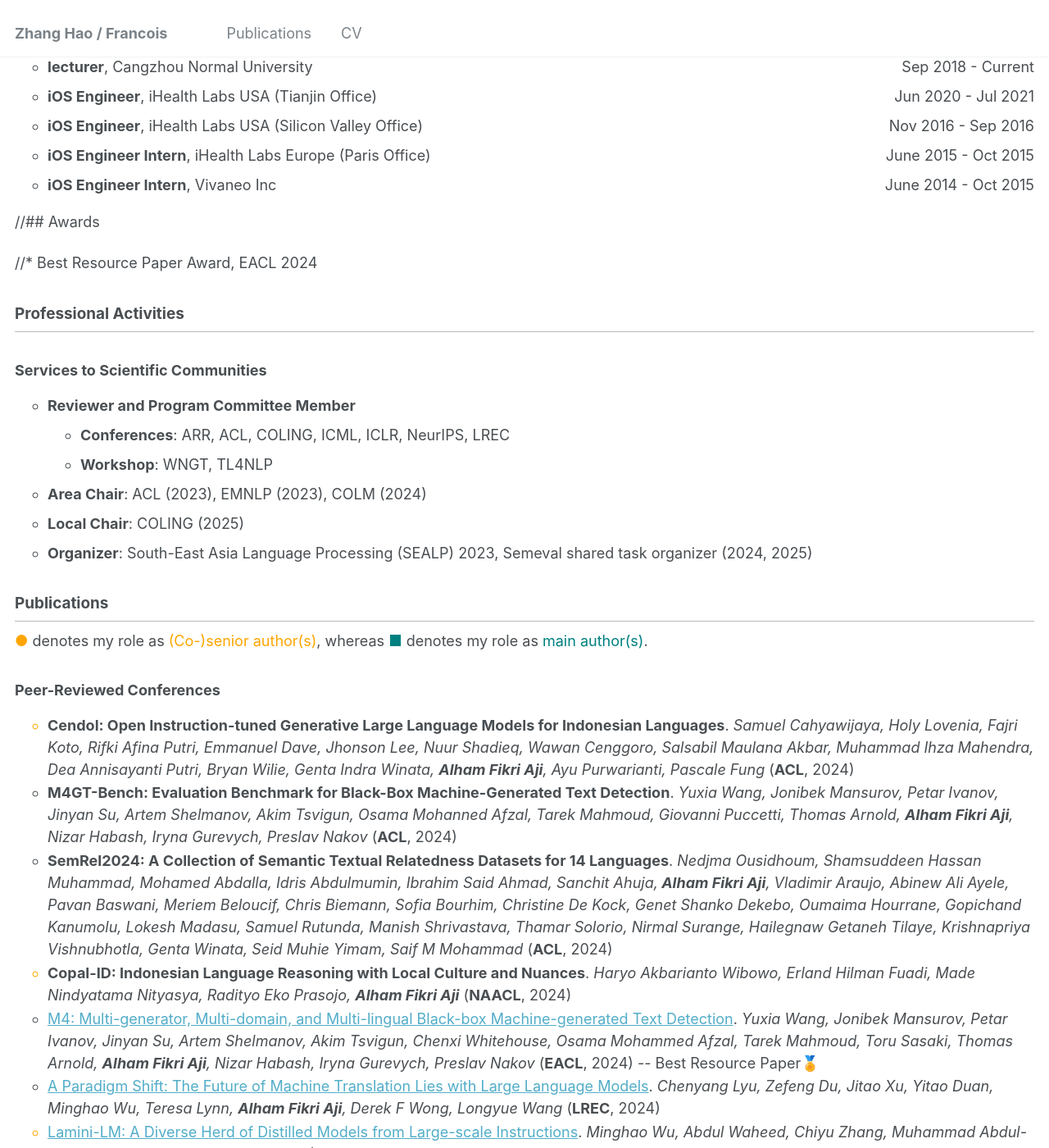
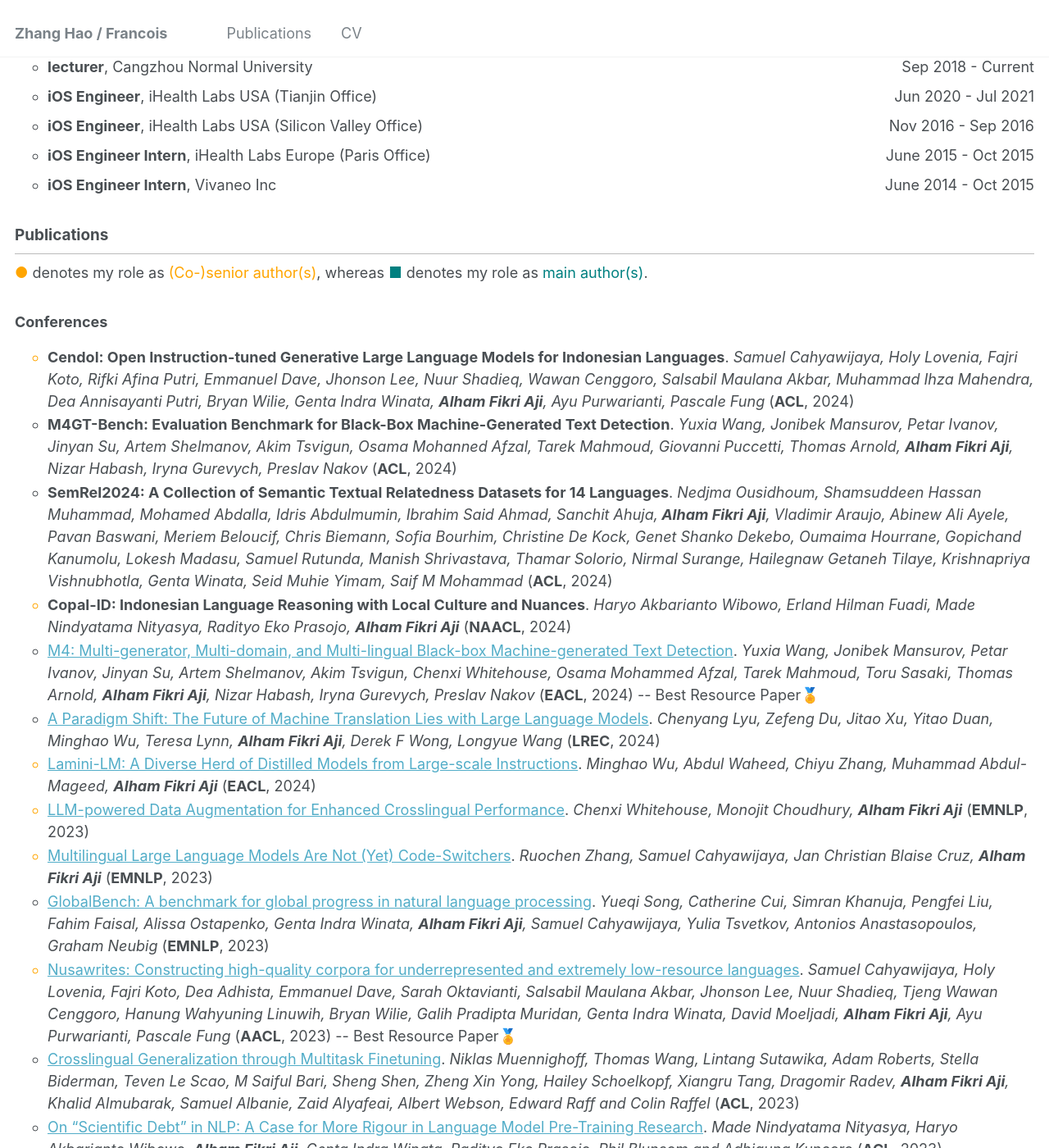
Before and after one commit to sydmou/sydmou.github.io, a Jekyll site: the page built from _pages/cv.md, in a window 1280 px wide and 1400 px high, scrolled down 668 px. Shown: the whole window at 82% size. Built offline with Jekyll 4.4.1, drawn with Linux system fonts in a browser that asks for light colours; some of the changed text lies outside the part shown.

Commit message:
Update cv.md

```diff
--- a/_pages/cv.md
+++ b/_pages/cv.md
@@ -35,28 +35,13 @@ redirect_from:
 * **iOS Engineer Intern**, Vivaneo Inc  <span style="float: right;">June 2014 - Oct 2015</span>
 
 
-//## Awards
-
-//* Best Resource Paper Award, EACL 2024
-
-
-## Professional Activities
-
-### Services to Scientific Communities
-
-* **Reviewer and Program Committee Member**
-  * **Conferences**: ARR, ACL, COLING, ICML, ICLR, NeurIPS, LREC
-  * **Workshop**: WNGT, TL4NLP
-* **Area Chair**: ACL (2023), EMNLP (2023), COLM (2024)
-* **Local Chair**: COLING (2025)
-* **Organizer**: South-East Asia Language Processing (SEALP) 2023, Semeval shared task organizer (2024, 2025)
 
 <div class="page-break"></div>
 
 ## Publications
 
 <span style="color: orange;">●</span> denotes my role as <span style="color: orange;">(Co-)senior author(s)</span>, whereas <span style="color: teal;">■</span> denotes my role as <span style="color: teal;">main author(s)</span>.
-### Peer-Reviewed Conferences
+###  Conferences
 <div class="compact-ul">
 <ul>
 {% for paper in site.data.paper.conference %}
@@ -69,7 +54,7 @@ redirect_from:
 </ul>
 </div>
 
-### Peer-Reviewed Workshops
+### Journals
 <div class="compact-ul">
 <ul>
 {% for paper in site.data.paper.workshop %}
```
